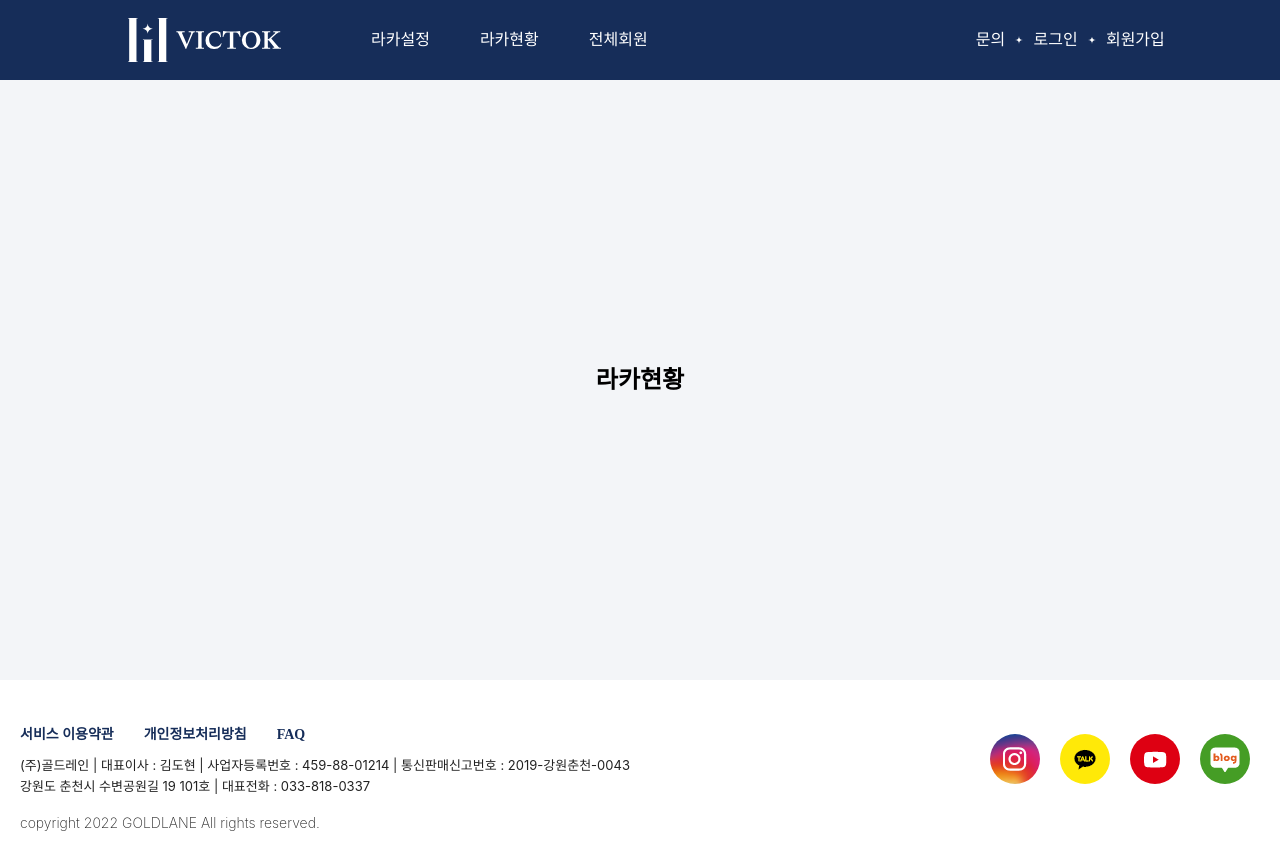
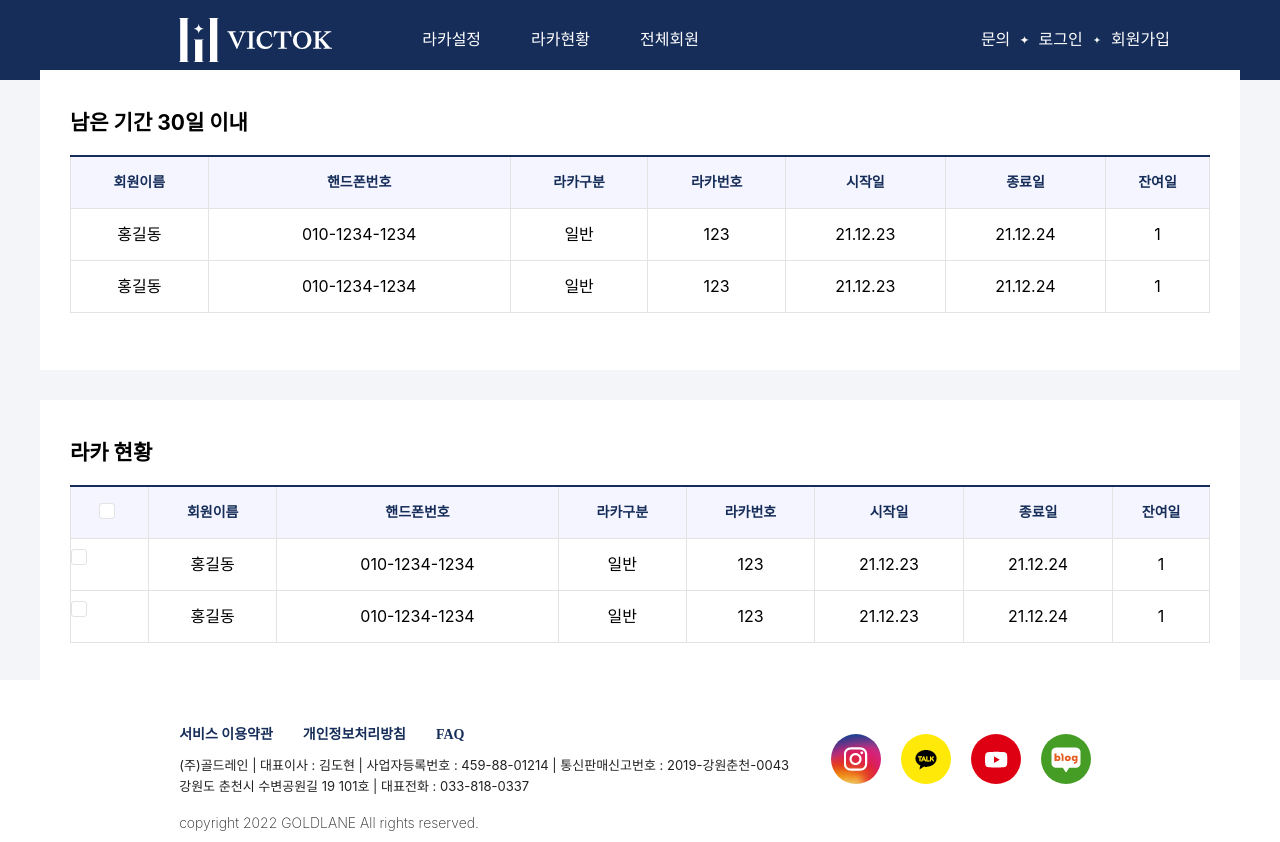
Before and after one commit to tuz22/victok-clone, a React (Create React App) app: page /locker/status in a window 1280 px wide. Built offline with nearby package versions, Linux system fonts and the light colour scheme.

Commit message:
라커현황 페이지 추가

```diff
--- a/src/App.css
+++ b/src/App.css
@@ -49,7 +49,7 @@ header a {
   /* left: -1px; */
   width: 1920px;
   height: 80px;
-  margin-left: 10%;
+  margin-left: 14%;
   opacity: 3;
 }
 .header-logo {
@@ -126,7 +126,7 @@ footer {
   /* width: 1920px; */
   height: 162px;
   background: #FFFFFF 0% 0% no-repeat padding-box;
-  padding: 30px 20px;
+  padding: 30px 14%;
   opacity: 3;
 }
 footer a {
--- a/src/pages/Locker.js
+++ b/src/pages/Locker.js
@@ -1,9 +1,115 @@
+import { useState } from 'react';
+import './../style/locker.css'
+function Locker() {
 
-function Locker() {
+  const lockerStatus = [
+    {id: 0, name: '홍길동', phone: '010-1234-1234', type: '일반', numb: 123, startDate: '21.12.23', endDate: '21.12.24', remainingDate: 1},
+    {id: 1, name: '홍길동', phone: '010-1234-1234', type: '일반', numb: 123, startDate: '21.12.23', endDate: '21.12.24', remainingDate: 1},
+  ]
+
+  const [checkedArr, setCheckedArr] = useState([])
+  const [display, setDisplay] = useState('none')
+
+  const singleCheck = (checked, id) => {
+    console.log(id)
+    if (checked) {
+      setCheckedArr(prev => [...prev, id])
+    } else {
+      setCheckedArr(checkedArr.filter((e) => e !== id))
+    }
+  };
+
+  const allCheck = (checked) => {
+    if (checked) {
+      const idArr = [];
+      lockerStatus.forEach((e) => idArr.push(e.id))
+      setCheckedArr(idArr)
+    } else {
+      setCheckedArr([])
+    }
+  }
+
   return (
     <>
       <section>
-        <h1>라카현황</h1>
+        <div className='locker-form'>
+          <article className='locker-30days-form'>
+            <h2>남은 기간 30일 이내</h2>
+            <table>
+              <thead>
+                <tr>
+                  <th>회원이름</th>
+                  <th>핸드폰번호</th>
+                  <th>라카구분</th>
+                  <th>라카번호</th>
+                  <th>시작일</th>
+                  <th>종료일</th>
+                  <th>잔여일</th>
+                </tr>
+              </thead>
+              <tbody>
+                {lockerStatus.map((data, i) => (
+                  <tr>
+                    <td>{data.name}</td>
+                    <td>{data.phone}</td>
+                    <td>{data.type}</td>
+                    <td>{data.numb}</td>
+                    <td>{data.startDate}</td>
+                    <td>{data.endDate}</td>
+                    <td>{data.remainingDate}</td>
+                  </tr>
+                ))}
+              </tbody>
+            </table>
+          </article>
+          <article className='locker-status-form'>
+            <h2>라카 현황</h2>
+            <table>
+              <thead>
+                <tr>
+                  <th>
+                    <input type='checkbox' id='checkAll'
+                      onChange={(e) => allCheck(e.target.checked)}
+                      checked={checkedArr.length === lockerStatus.length ? true : false}
+                    />
+                    <label for='checkAll'/></th>
+                  <th>회원이름</th>
+                  <th>핸드폰번호</th>
+                  <th>라카구분</th>
+                  <th>라카번호</th>
+                  <th>시작일</th>
+                  <th>종료일</th>
+                  <th>잔여일</th>
+                </tr>
+              </thead>
+              <tbody>
+                {lockerStatus.map((data, i) => (
+                  <tr>
+                    <td>
+                      <div className='check-list' key={i}>
+                        <div className='check-list-input'>
+                          <input type='checkbox' id={`check${data.id}`}
+                            onChange={(e) => singleCheck(e.target.checked, data.id)}
+                            checked={checkedArr.includes(data.id) ? true : false}
+                          />
+                          <label for={`check${data.id}`}/>
+                          <h4>{data.content}</h4>
+                        </div>
+                      </div>
+                    </td>
+                    <td>{data.name}</td>
+                    <td>{data.phone}</td>
+                    <td>{data.type}</td>
+                    <td>{data.numb}</td>
+                    <td>{data.startDate}</td>
+                    <td>{data.endDate}</td>
+                    <td>{data.remainingDate}</td>
+                  </tr>
+                ))}
+              </tbody>
+            </table>
+          </article>
+        </div>
       </section>
     </>
   )
--- a/src/style/banner.css
+++ b/src/style/banner.css
@@ -20,7 +20,7 @@
   display: flex;
   flex-direction: column;
   justify-content: center;
-  margin-left: 10%;
+  margin-left: 14%;
 }
 .main-banner-img article > h1 {
   top: 283px;
--- /dev/null
+++ b/src/style/locker.css
@@ -0,0 +1,42 @@
+/* locker - 라카현황 */
+.locker-form {
+  /* width: 1200px; */
+  /* height: 80%; */
+  display: flex;
+  position: relative;
+  flex-direction: column;
+  /* justify-content: center; */
+  align-items: center;
+  margin: 0 14% ;
+}
+.locker-form article {
+  background: white;
+  width: 1200px;
+  height: 300px;
+  padding: 40px 20px 20px 30px;
+  margin: 20px 0 10px 0;
+}
+.locker-form h2 {
+  font-size: 21px;
+  margin-bottom: 20px;
+}
+.locker-form th, tr, td {
+  border: 1px solid #E3E3E3;
+}
+.locker-form table {
+  width: 1140px;
+  /* height: 52px; */
+}
+.locker-form thead {
+  height: 52px;
+  background: #F4F5FE;
+  color: #162D59;
+  font-size: 14px;
+}
+.locker-form thead tr {
+  border-top: 2px solid #162D59;
+}
+.locker-form tbody tr {
+  height: 52px;
+  text-align: center;
+}
```
